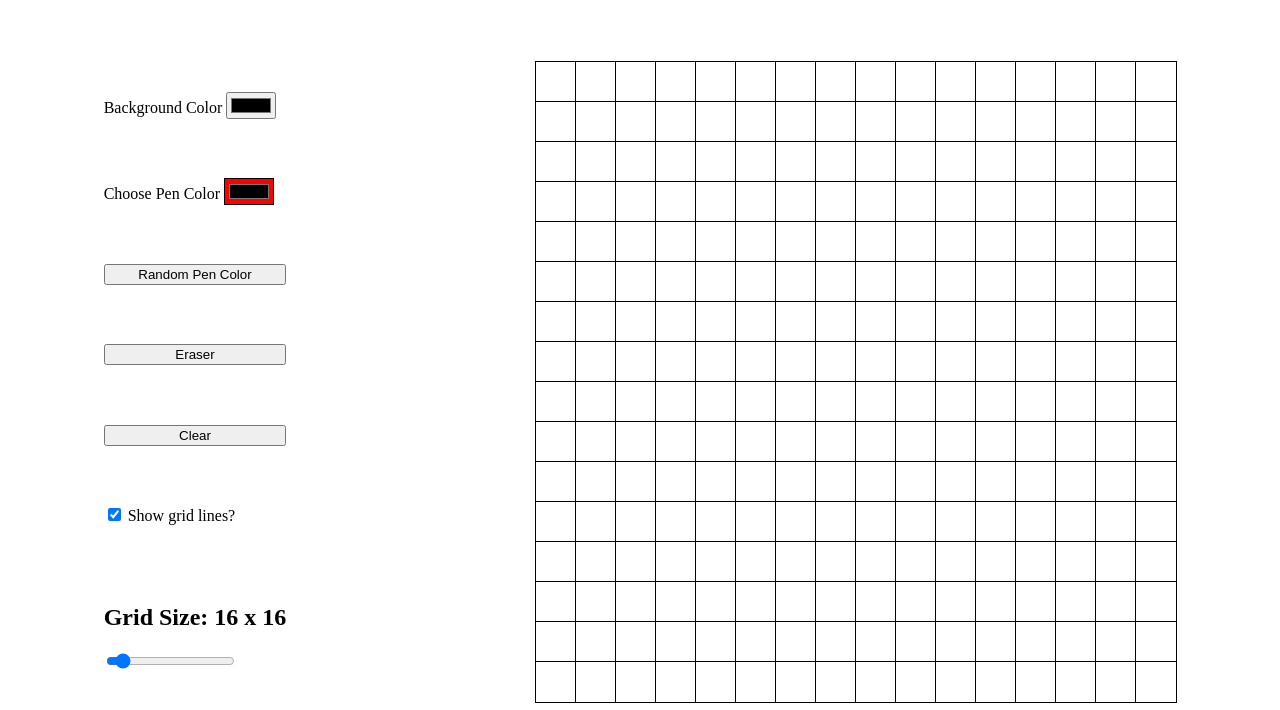
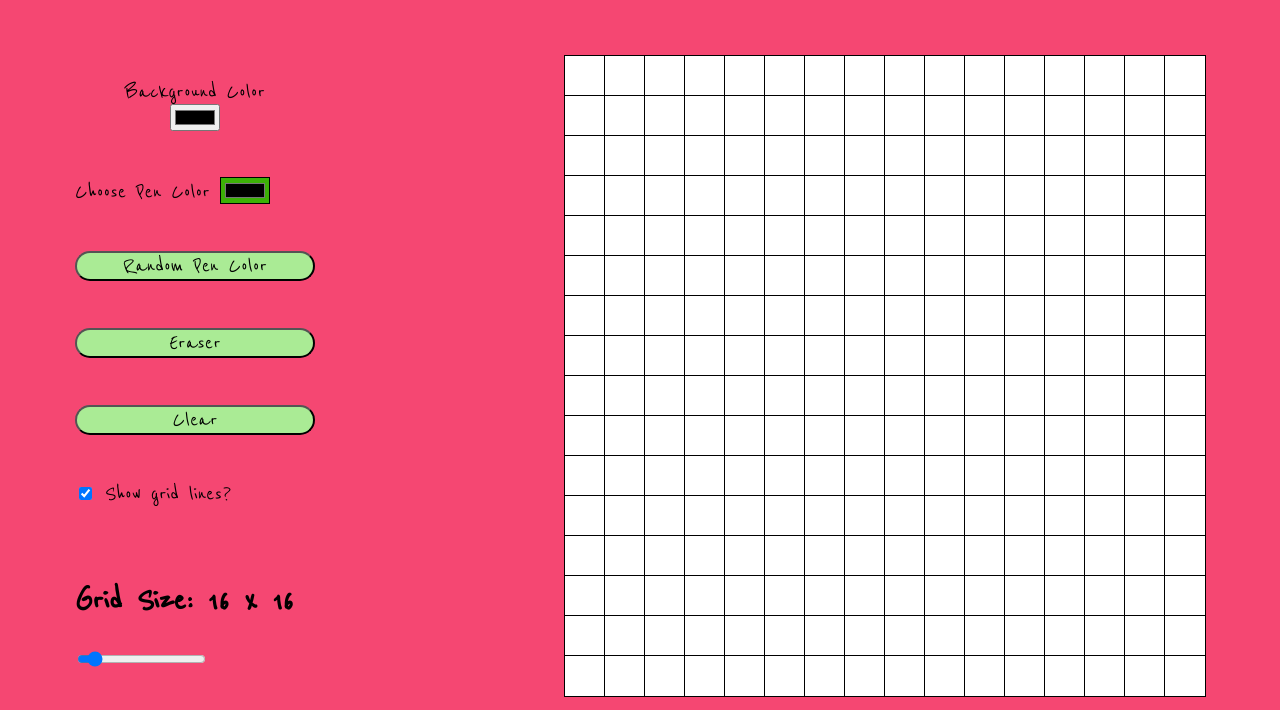
Before and after one commit to kranor2/etchasketch, a plain HTML site: page index.html in a window 1280 px wide. Shown: the part 96-806 px from the top of the page. Drawn offline with Linux system fonts and the light colour scheme.

Commit message:
Font/color styling, stylesheet cleanup
In this commit, I added a link in the HTML head to a custom font hosted
by Google Fonts. From there, I styled the font-family and font-size
properties throughout all elements, and added some basic color styling,
including the page background, button color, and active color. From
there, I cleaned up the stylesheet so that the properties are ordered as
appropriate (no id properties among class properties).

```diff
--- a/index.html
+++ b/index.html
@@ -4,7 +4,12 @@
         <meta charset="utf-8">
         <title>kranor2 | Etch A Sketch</title>
         <link rel="stylesheet" href="styles.css">
+
+        <link rel="preconnect" href="https://fonts.googleapis.com">
+        <link rel="preconnect" href="https://fonts.gstatic.com" crossorigin>
+        <link href="https://fonts.googleapis.com/css2?family=Reenie+Beanie&display=swap" rel="stylesheet">
     </head>
+
     <body>
         <h1>Etch A Sketch</h1>
         <div class="interface">
--- a/styles.css
+++ b/styles.css
@@ -1,29 +1,46 @@
 :root {
     --grid-size: 1;
+}
+
+body {
+    background-color: #f54772;
 }
 
 h1 {
     display: flex;
     justify-content: center;
+    font-family: "Reenie Beanie", sans-serif;
+    font-size: 48px;
+}
+
+button {
+    font-family: "Reenie Beanie", sans-serif;
+    font-size: 24px;
+    background-color: #aaeb95;
+    width: 240px;
+    border-radius: 20px;
+}
+
+button:hover {
+    background-color: white;
 }
 
 .interface {
+    font-family: "Reenie Beanie", sans-serif;
     display: flex;
     flex-wrap: auto;
     justify-content: center;
     align-items: center;
-    margin-top: 100px;
+    margin-top: 72px;
 }
 
-#grid-container {
-    display: grid;
-    grid-template-columns: repeat(var(--grid-size), 1fr);
-    grid-template-rows: repeat(var(--grid-size), 1fr);
-    height: 640px;
-    width: 640px;
-    margin-left: 250px;
-    cursor: crosshair;
+.grid-bkgd {
+    display: flex;
+    flex-direction: column;
+    justify-content: center;
+    align-items: center;
 }
+
 .square {
     padding-bottom: 100%;
     background-color: white;
@@ -36,6 +53,7 @@ h1 {
 .dashboard, .slider {
     display: flex;
     flex-direction: column;
+    font-size: 24px;
 }
 
 .dashboard {
@@ -44,9 +62,19 @@ h1 {
 }
 
 .active {
-    background-color: red;
+    background-color: #3cb106;
 }
 
 .grid-lines {
     outline: 1px solid black;
 }
+
+#grid-container {
+    display: grid;
+    grid-template-columns: repeat(var(--grid-size), 1fr);
+    grid-template-rows: repeat(var(--grid-size), 1fr);
+    height: 640px;
+    width: 640px;
+    margin-left: 250px;
+    cursor: crosshair;
+}
```
